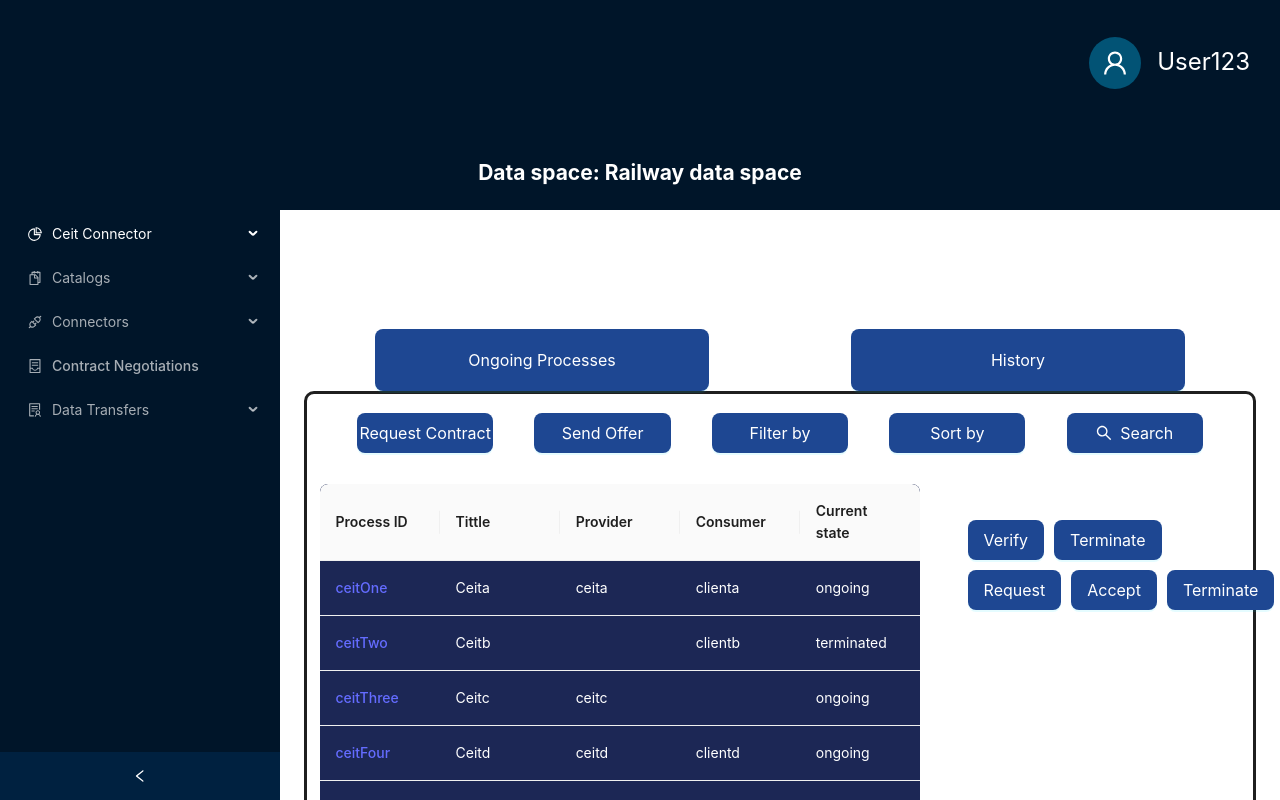
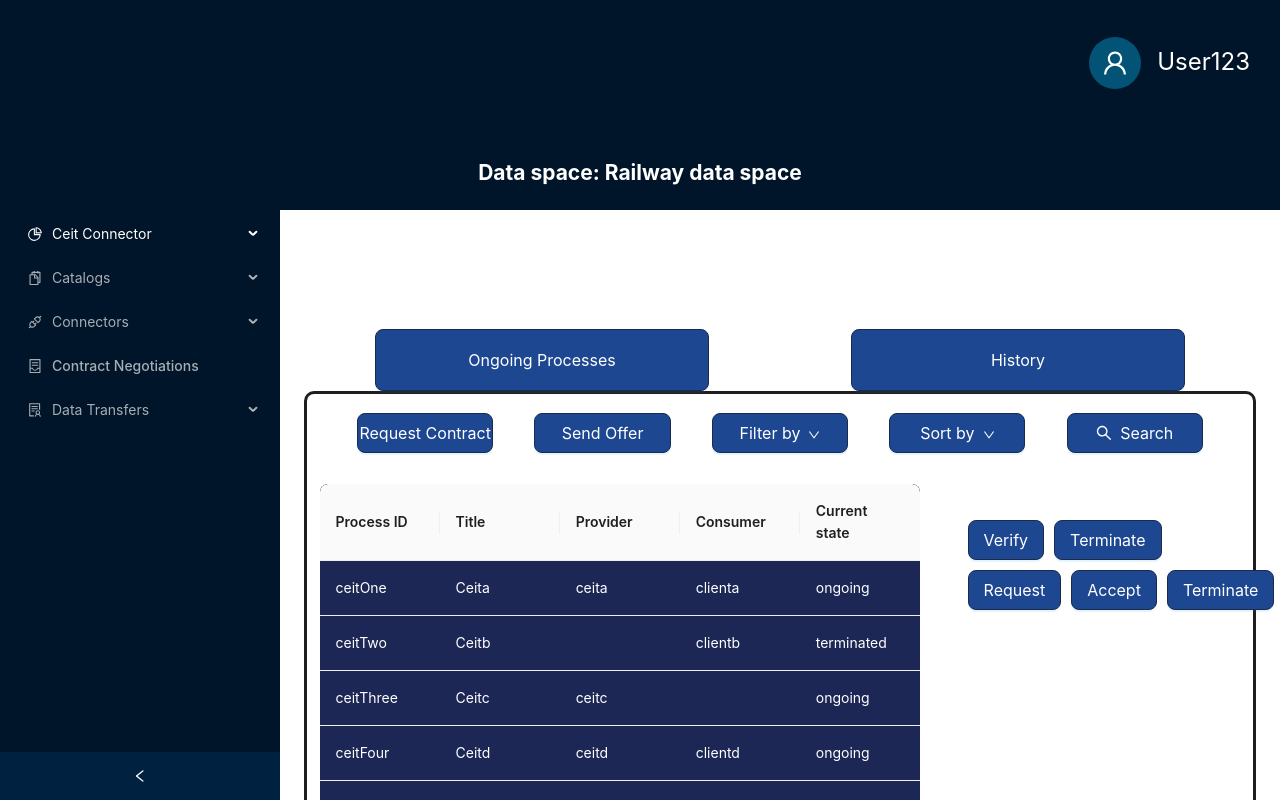
Before and after one commit to MariusGuceanu/FrontendProyect, a React (Vite) app: page /contract-negotiations in a window 1280 px wide. Shown: the top 800 px of the page. Built offline with nearby package versions, Linux system fonts and the light colour scheme.

Commit message:
Filter, sorter and style issues fixed

```diff
--- a/src/main.jsx
+++ b/src/main.jsx
@@ -7,11 +7,7 @@ import { ConfigProvider } from 'antd'
 
 ReactDOM.createRoot(document.getElementById('root')).render(
   <React.StrictMode>
-    <ConfigProvider theme={{
-      token: {
-        colorPrimary: "#00a0e4"
-      }
-    }}>
+    <ConfigProvider>
     <BrowserRouter>
     <App />
     </BrowserRouter>
--- a/src/pages/contractNegotiations.jsx
+++ b/src/pages/contractNegotiations.jsx
@@ -1,14 +1,14 @@
 import React, { useState } from 'react';
-import { Table, Button, Row, Col, Dropdown, Menu, Checkbox } from 'antd';
-import { SearchOutlined } from '@ant-design/icons';
+import { Table, Button, Row, Col, Dropdown, Menu, Checkbox, Modal } from 'antd';
+import { DownCircleOutlined, DownOutlined, SearchOutlined } from '@ant-design/icons';
 import '../styles/table-styles.css';
 
-
+// Static data for the table
 const initialData = [
     {
         key: '1',
         processId: 'ceitOne',
-        tittle: 'Ceita',
+        title: 'Ceita',
         provider: 'ceita',
         consumer: 'clienta',
         currentState: 'ongoing',
@@ -16,7 +16,7 @@ const initialData = [
     {
         key: '2',
         processId: 'ceitTwo',
-        tittle: 'Ceitb',
+        title: 'Ceitb',
         provider: '',
         consumer: 'clientb',
         currentState: 'terminated',
@@ -24,7 +24,7 @@ const initialData = [
     {
         key: '3',
         processId: 'ceitThree',
-        tittle: 'Ceitc',
+        title: 'Ceitc',
         provider: 'ceitc',
         consumer: '',
         currentState: 'ongoing',
@@ -32,7 +32,7 @@ const initialData = [
     {
         key: '4',
         processId: 'ceitFour',
-        tittle: 'Ceitd',
+        title: 'Ceitd',
         provider: 'ceitd',
         consumer: 'clientd',
         currentState: 'ongoing',
@@ -40,7 +40,7 @@ const initialData = [
     {
         key: '5',
         processId: 'ceitFive',
-        tittle: 'Ceite',
+        title: 'Ceite',
         provider: 'ceite',
         consumer: '',
         currentState: 'ongoing',
@@ -48,7 +48,7 @@ const initialData = [
     {
         key: '6',
         processId: 'ceitSix',
-        tittle: 'Ceitf',
+        title: 'Ceitf',
         provider: '',
         consumer: 'clientf',
         currentState: 'terminated',
@@ -56,7 +56,7 @@ const initialData = [
     {
         key: '7',
         processId: 'ceitSeven',
-        tittle: 'Ceitg',
+        title: 'Ceitg',
         provider: 'ceitg',
         consumer: '',
         currentState: 'terminated',
@@ -64,7 +64,7 @@ const initialData = [
     {
         key: '8',
         processId: 'ceitId',
-        tittle: 'Ceit',
+        title: 'Ceit',
         provider: '',
         consumer: '',
         currentState: 'ongoing',
@@ -72,15 +72,15 @@ const initialData = [
 
 ];
 
+// Table columns
 const columns = [
     {
         title: 'Process ID',
         dataIndex: 'processId',
-        render: (text) => <a>{text}</a>,
     },
     {
-        title: 'Tittle',
-        dataIndex: 'tittle',
+        title: 'Title',
+        dataIndex: 'title',
     },
     {
         title: 'Provider',
@@ -97,6 +97,21 @@ const columns = [
 ];
 
 const ContractNegotiations = () => {
+
+    const [isModalOpen, setIsModalOpen] = useState(false);
+
+    const showModal = () => {
+        setIsModalOpen(true);
+    };
+
+    const handleOk = () => {
+        setIsModalOpen(false);
+    };
+
+    const handleCancel = () => {
+        setIsModalOpen(false);
+    };
+
     const [filteredData, setFilteredData] = useState(initialData)
     const [sortOrder, setSortOrder] = useState({});
     const [filterOptions, setFilterOptions] = useState({
@@ -105,32 +120,40 @@ const ContractNegotiations = () => {
         consumers: false,
     })
 
-    const handleFilterChange = (checkedValues) => {
-        const updatedFilters = {
-            all: checkedValues.includes('all'),
-            providers: checkedValues.includes('providers'),
-            consumers: checkedValues.includes('consumers'),
-        };
-        setFilterOptions(updatedFilters);
-        applyFilter(updatedFilters);
-    };
+    //Filter logic
 
-    const applyFilter = (filters) => {
+    const handleFilterChange = (option) => {
+        const newFilterOptions = { ...filterOptions }
+
+        if (option === 'all') {
+            const newState = !filterOptions.all
+            newFilterOptions.all = newState
+            newFilterOptions.providers = newState
+            newFilterOptions.consumers = newState
+        } else {
+            newFilterOptions[option] = !filterOptions[option];
+            if (newFilterOptions.providers || newFilterOptions.consumers) {
+                newFilterOptions.all = false
+            }
+        }
+
+        setFilterOptions(newFilterOptions);
+
         let filtered = initialData;
-
-        if (filters.all) {
+        if (newFilterOptions.all) {
             filtered = initialData.filter(item => item.provider && item.consumer);
-        } else {
-            if (filters.providers) {
-                filtered = filtered.filter(item => item.provider);
-            }
-            if (filters.consumers) {
-                filtered = filtered.filter(item => item.consumer);
-            }
+        } else if (newFilterOptions.providers && newFilterOptions.consumers) {
+            filtered = initialData.filter(item => item.provider && item.consumer);
+        } else if (newFilterOptions.providers) {
+            filtered = initialData.filter(item => item.provider);
+        } else if (newFilterOptions.consumers) {
+            filtered = initialData.filter(item => item.consumer);
         }
 
         setFilteredData(filtered);
     };
+
+    // Sorter logic
 
     const handleSortClick = (sortBy) => {
         const order = sortOrder[sortBy] === 'ascend' ? 'descend' : 'ascend';
@@ -146,22 +169,32 @@ const ContractNegotiations = () => {
         setFilteredData(sorted);
     };
 
+    // Filter and Sorter menu creation
+
     const filterMenu = (
-        <Checkbox.Group onChange={handleFilterChange} style={{ display: 'flex', flexDirection: 'column' }}>
-            <Checkbox value="all">All</Checkbox>
-            <Checkbox value="providers">Providers</Checkbox>
-            <Checkbox value="consumers">Consumers</Checkbox>
-        </Checkbox.Group>
+        <Menu onClick={(e) => e.stopPropagation()}>
+            <Menu.Item key="1">
+                <Checkbox checked={filterOptions.all} onChange={() => handleFilterChange('all')}>All of them</Checkbox>
+            </Menu.Item>
+            <Menu.Item key="2">
+                <Checkbox checked={filterOptions.providers} onChange={() => handleFilterChange('providers')}>Providers</Checkbox>
+            </Menu.Item>
+            <Menu.Item key="3">
+                <Checkbox checked={filterOptions.consumers} onChange={() => handleFilterChange('consumers')}>Consumers</Checkbox>
+            </Menu.Item>
+        </Menu>
     );
 
     const sortMenu = (
-        <Menu>
+        <Menu onClick={(e) => e.stopPropagation()}>
             <Menu.Item onClick={() => handleSortClick('processId')}>Process Id</Menu.Item>
-            <Menu.Item onClick={() => handleSortClick('tittle')}>Tittle</Menu.Item>
+            <Menu.Item onClick={() => handleSortClick('title')}>Title</Menu.Item>
             <Menu.Item onClick={() => handleSortClick('provider')}>Provider</Menu.Item>
             <Menu.Item onClick={() => handleSortClick('consumer')}>Consumers</Menu.Item>
         </Menu>
     );
+
+    // All content display
 
     return (
         <>
@@ -169,18 +202,25 @@ const ContractNegotiations = () => {
                 <Button style={{ width: '35%', padding: 30 }} size='large' type="primary">Ongoing Processes</Button>
                 <Button style={{ width: '35%', padding: 30 }} size='large' type="primary">History</Button>
             </div>
+
             <div style={{ width: '100%', margin: 'auto', border: 'solid', borderRadius: 10, }}>
                 <Row gutter={16} />
                 <Col span={24} style={{ display: 'flex', gap: '10px', justifyContent: 'space-evenly', padding: '2%' }}>
-                    {/* contract buttons */}
-                    <Button style={{ width: '15%' }} size='large' type="primary">Request Contract</Button>
+
+                    {/* Request contract display */}
+                    <Button onClick={showModal} style={{ width: '15%' }} size='large' type="primary">Request Contract</Button>
+                    <Modal width={1000} open={isModalOpen} onOk={handleOk} onCancel={handleCancel}>
+                        <p>Contract Form</p>
+                        <p>Contract Form</p>
+                        <p>Contract Form</p>
+                    </Modal>
+
                     <Button style={{ width: '15%' }} size='large' type="primary">Send Offer</Button>
-                    {/* filtering, sorting and searching buttons */}
-                    <Dropdown overlay={filterMenu} trigger={['click']}>
-                        <Button style={{ width: '15%' }} size='large' type="primary">Filter by</Button>
+                    <Dropdown getPopupContainer={(trigger) => trigger.parentNode} overlay={filterMenu} trigger={['click']}>
+                        <Button style={{ width: '15%' }} icon={<DownOutlined />} iconPosition='end' size='large' type="primary">Filter by</Button>
                     </Dropdown>
                     <Dropdown overlay={sortMenu} trigger={['click']}>
-                        <Button style={{ width: '15%' }} size='large' type="primary">Sort by</Button>
+                        <Button style={{ width: '15%' }} icon={<DownOutlined />} iconPosition='end' size='large' type="primary">Sort by</Button>
                     </Dropdown>
                     <Button style={{ width: '15%' }} size='large' icon={<SearchOutlined />} type="primary">Search</Button>
                 </Col>
--- a/src/styles/table-styles.css
+++ b/src/styles/table-styles.css
@@ -1,6 +1,20 @@
+* {
+  font-family: -apple-system, BlinkMacSystemFont, 'Segoe UI', Roboto, 'Helvetica Neue', Arial, 'Noto Sans', sans-serif, 'Apple Color Emoji', 'Segoe UI Emoji', 'Segoe UI Symbol', 'Noto Color Emoji';
+  ;
+}
+
 .table-contracts .ant-table {
   background: #1c2755;
   font-size: auto;
+}
+
+.table-contracts tr:hover td {
+  background-color: #1a2b4d;
+  color: black;
+}
+
+.table-contracts td {
+  transition: background-color 0.3s ease;
 }
 
 .table-contracts .ant-table td {
@@ -15,6 +29,7 @@
 
 .ant-btn-primary {
   background: #1e4792;
+  border: #1a2b4d solid 1.5px;
 }
 
 .ant-btn-primary:hover {
```
